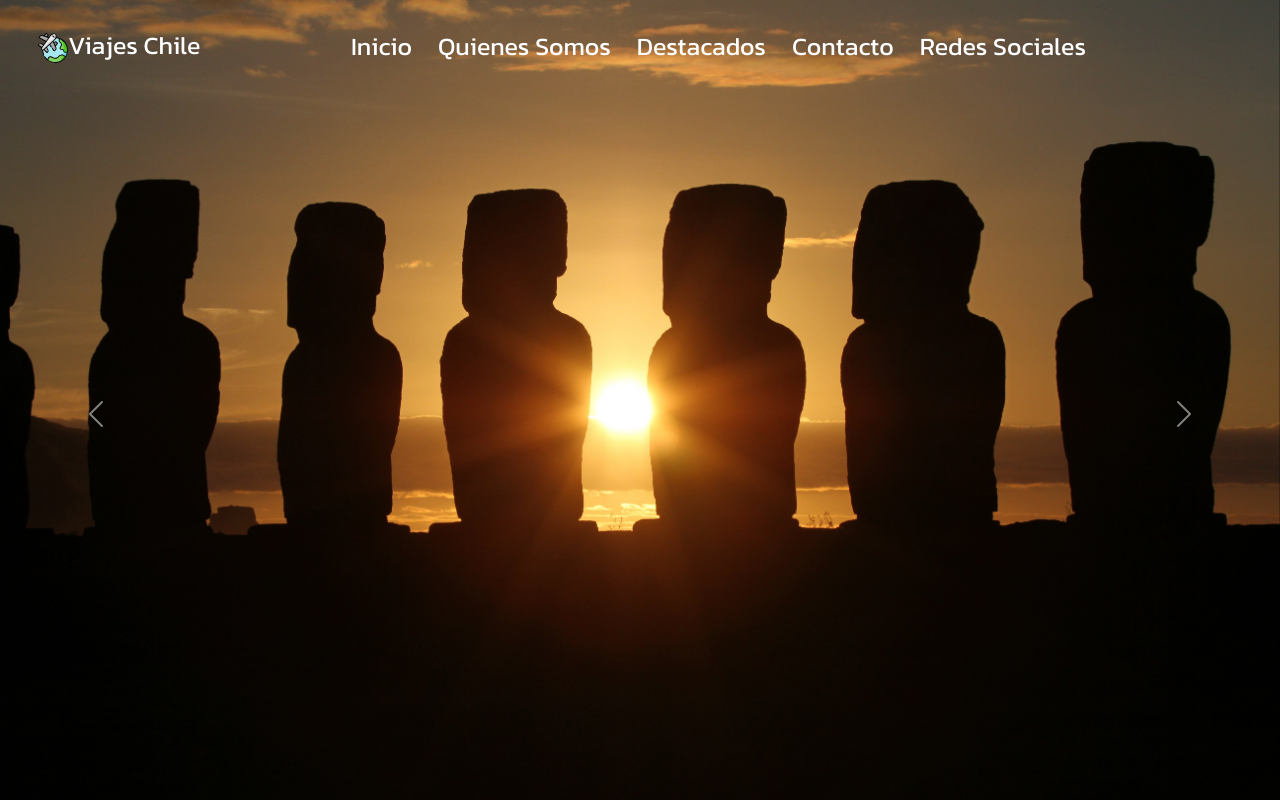
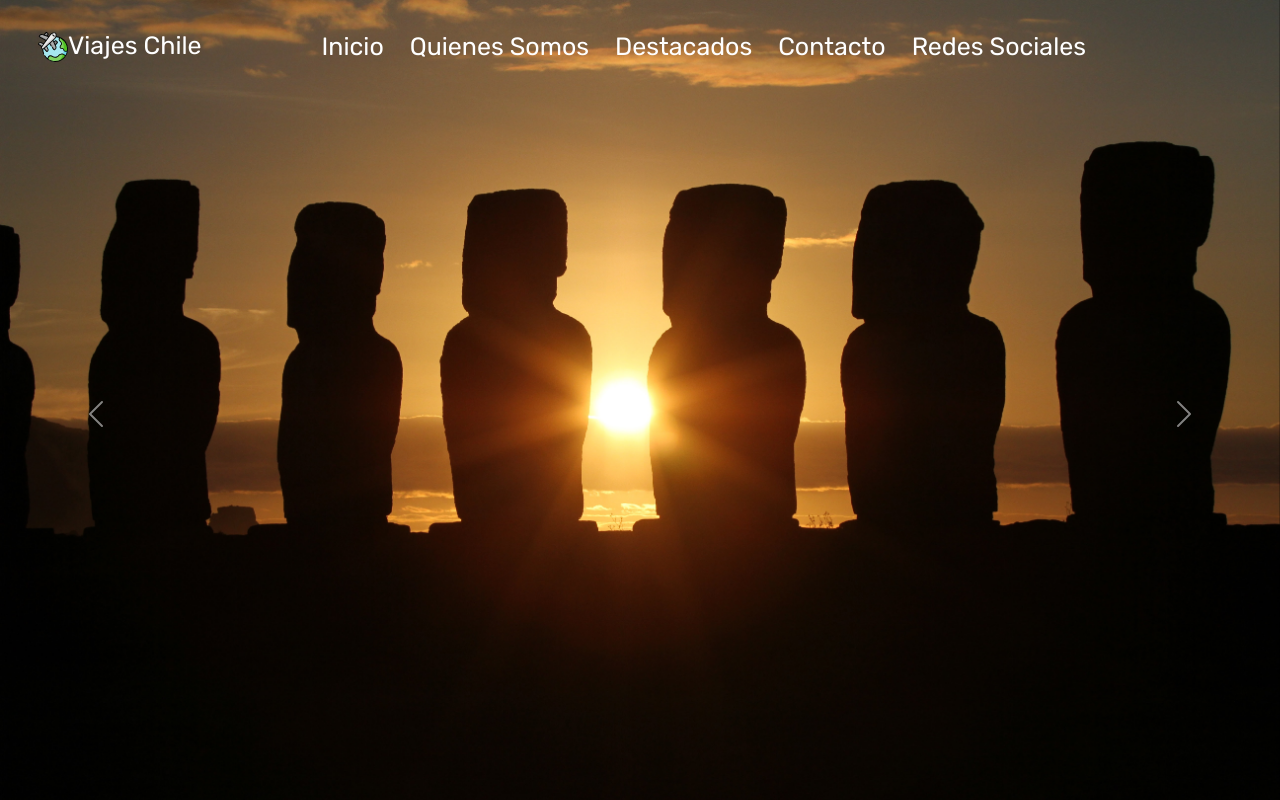
Before and after one commit to sconejera/viajes-chile-sc, a plain HTML site: page index.html in a window 1280 px wide. Shown: the top 800 px of the page. Drawn offline with nearby package versions, Linux system fonts and the light colour scheme.

Commit message:
se cambio font

```diff
--- a/assets/css/estilos.css
+++ b/assets/css/estilos.css
@@ -1,4 +1,4 @@
-@import url('https://fonts.googleapis.com/css2?family=Kanit&display=swap');
+@import url('https://fonts.googleapis.com/css2?family=Rubik&display=swap');
 
 * {
     padding: 0;
@@ -12,7 +12,7 @@ body {
 }
 
 body {
-    font-family: 'Kanit', sans-serif;
+    font-family: 'Rubik', sans-serif;
     background-color: #000000;
     color: #ffffff;
 }
```
